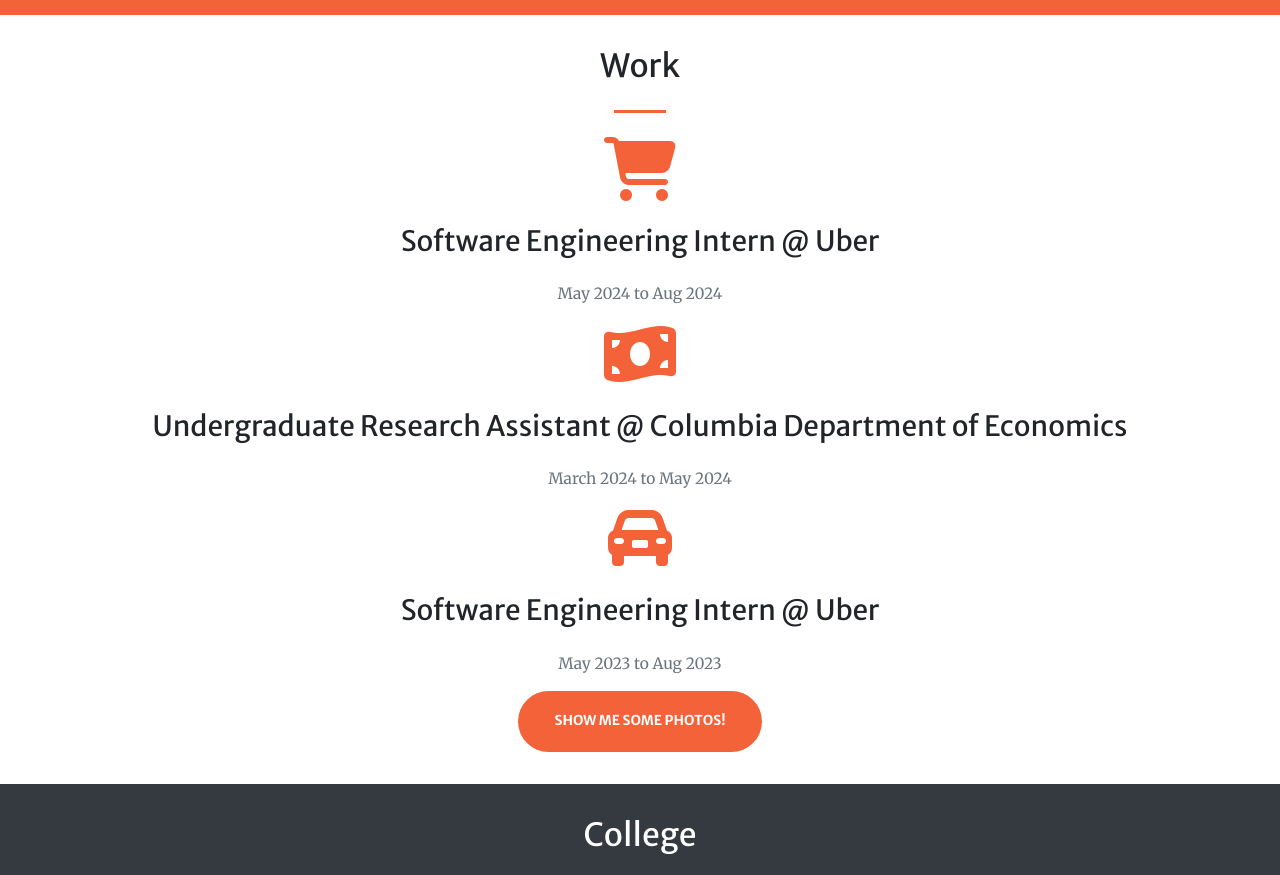
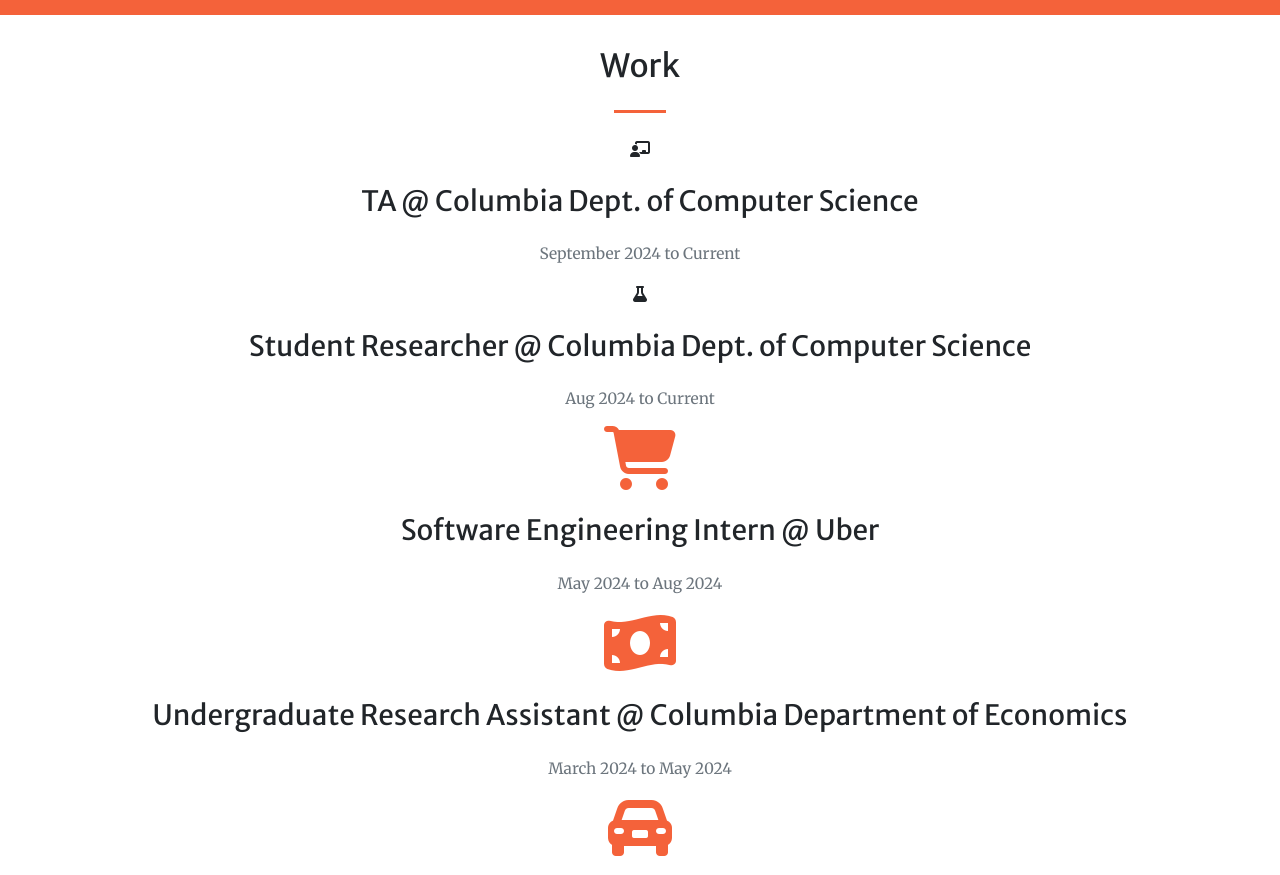
Before and after one commit to shaylchetty/personalWebsite, a plain HTML site: page index.html in a window 1280 px wide. Shown: the part 1240-2115 px from the top of the page. Drawn offline with nearby package versions, Linux system fonts and the light colour scheme.

Commit message:
Update index.html

```diff
--- a/index.html
+++ b/index.html
@@ -234,6 +234,18 @@ height="0" width="0" style="display:none;visibility:hidden"></iframe></noscript>
         <div class="col-lg-12 text-center">
           <h2 class="section-heading" id="work">Work</h2>
           <hr class="divider my-4" />
+        </div>
+
+	<div class="col-lg-12 col-sm-12 text-center">
+          <i class="fa-solid fa-chalkboard-user"></i>
+          <h3 class="mt-4 mb-4">TA @ Columbia Dept. of Computer Science</h3>
+          <p class="text-muted">September 2024 to Current </p>
+        </div>
+
+	<div class="col-lg-12 col-sm-12 text-center">
+          <i class="fa-solid fa-flask"></i>
+          <h3 class="mt-4 mb-4">Student Researcher @ Columbia Dept. of Computer Science</h3>
+          <p class="text-muted">Aug 2024 to Current </p>
         </div>
 
 	<div class="col-lg-12 col-sm-12 text-center">
```
